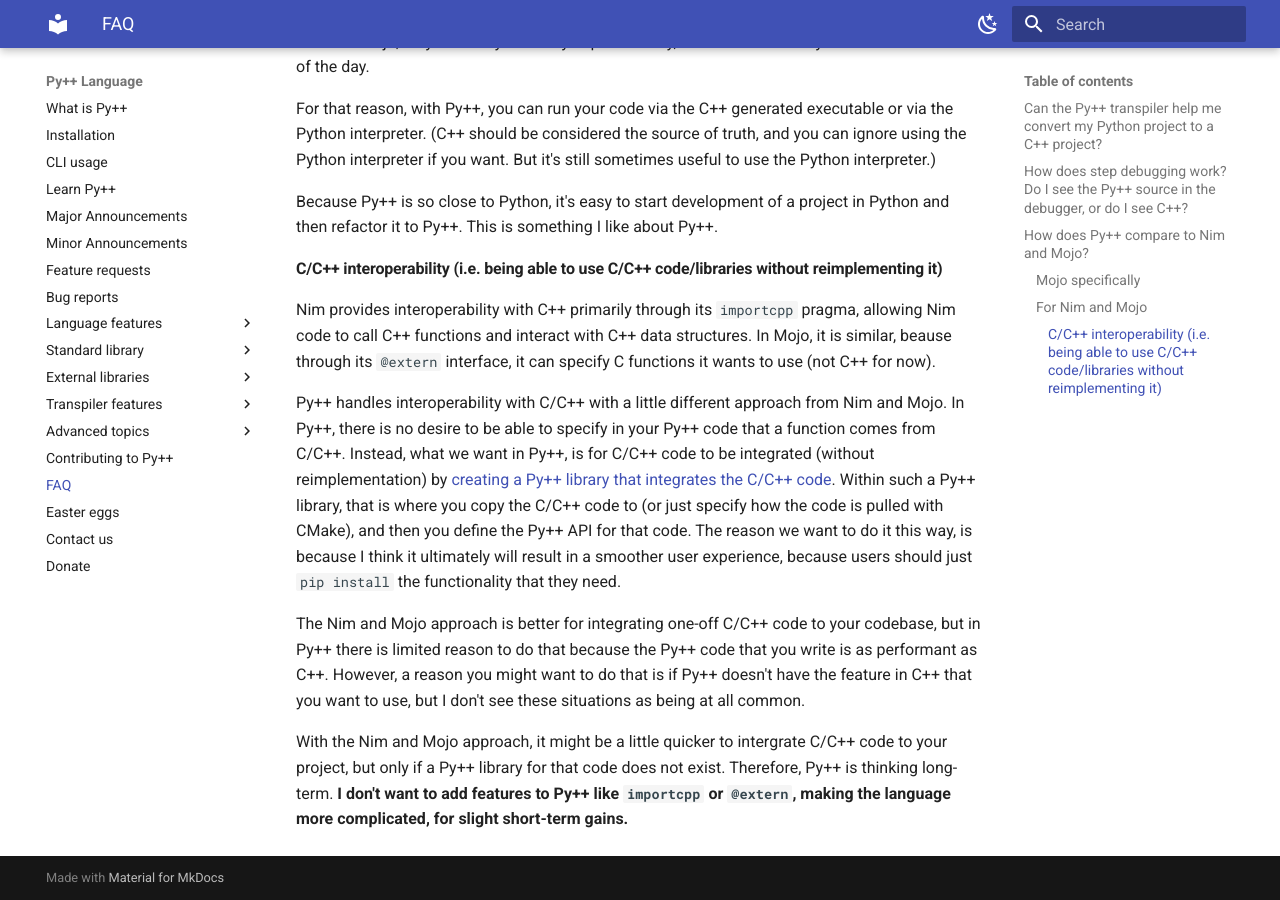
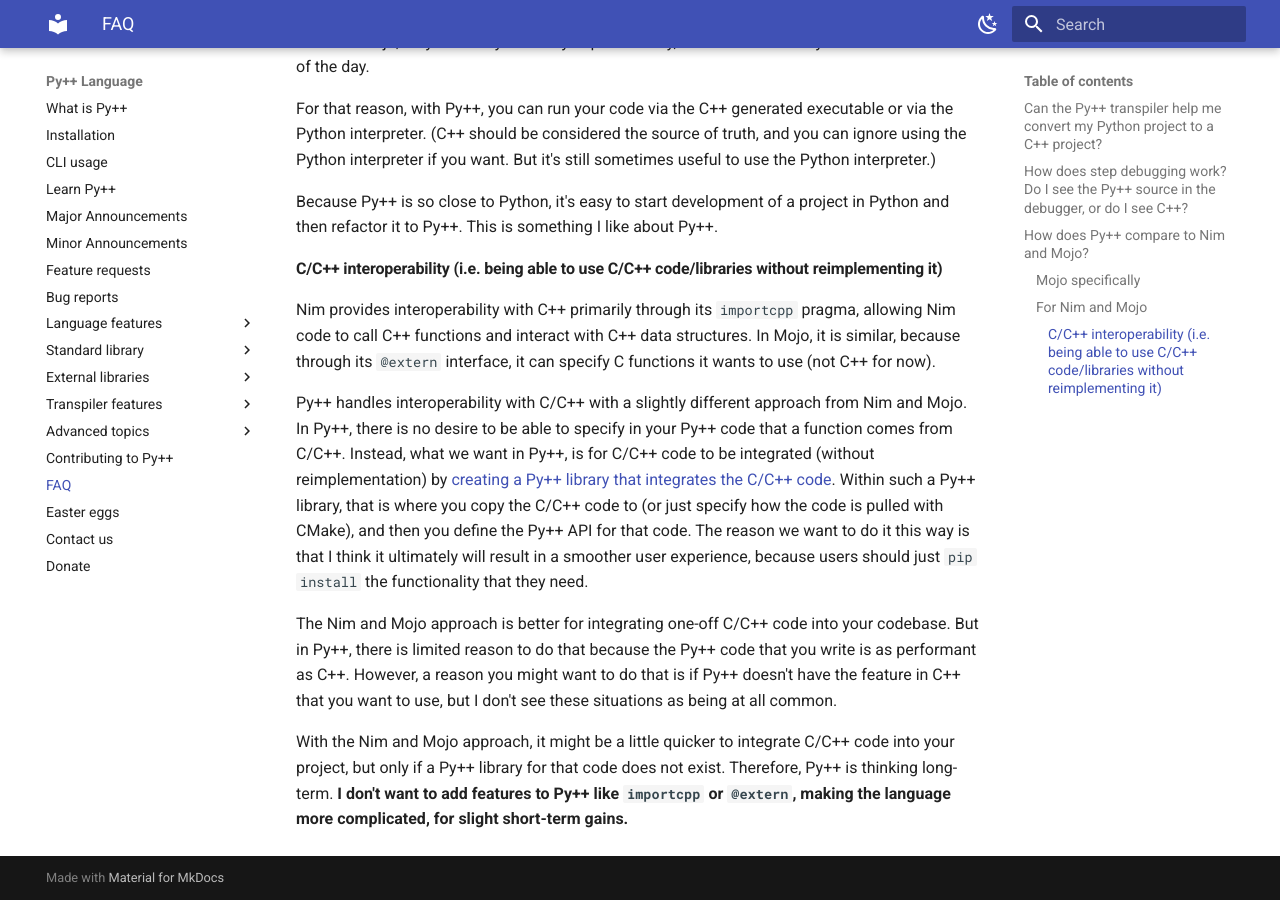
Before and after one commit to curtispuetz/pypp-docs, an MkDocs documentation site: the page built from docs/faq.md, in a window 1280 px wide and 900 px high, scrolled down 1061 px. Built offline with MkDocs 1.6.1 and Material for MkDocs 9.7.7, drawn with Linux system fonts in a browser that asks for light colours; some of the changed text lies outside the part shown.

Commit message:
Fix typos and enhance clarity in FAQ.md
Corrected typos and improved clarity in FAQ section.

```diff
--- a/docs/faq.md
+++ b/docs/faq.md
@@ -28,10 +28,10 @@ Because Py++ is so close to Python, it's easy to start development of a project
 
 #### C/C++ interoperability (i.e. being able to use C/C++ code/libraries without reimplementing it)
 
-Nim provides interoperability with C++ primarily through its `importcpp` pragma, allowing Nim code to call C++ functions and interact with C++ data structures. In Mojo, it is similar, beause through its `@extern` interface, it can specify C functions it wants to use (not C++ for now).
+Nim provides interoperability with C++ primarily through its `importcpp` pragma, allowing Nim code to call C++ functions and interact with C++ data structures. In Mojo, it is similar, because through its `@extern` interface, it can specify C functions it wants to use (not C++ for now).
 
-Py++ handles interoperability with C/C++ with a little different approach from Nim and Mojo. In Py++, there is no desire to be able to specify in your Py++ code that a function comes from C/C++. Instead, what we want in Py++, is for C/C++ code to be integrated (without reimplementation) by [creating a Py++ library that integrates the C/C++ code](external_libraries/introduction.md#creating-a-py-library-that-integrates-with-existing-c-libraries). Within such a Py++ library, that is where you copy the C/C++ code to (or just specify how the code is pulled with CMake), and then you define the Py++ API for that code. The reason we want to do it this way, is because I think it ultimately will result in a smoother user experience, because users should just `pip install` the functionality that they need.
+Py++ handles interoperability with C/C++ with a slightly different approach from Nim and Mojo. In Py++, there is no desire to be able to specify in your Py++ code that a function comes from C/C++. Instead, what we want in Py++, is for C/C++ code to be integrated (without reimplementation) by [creating a Py++ library that integrates the C/C++ code](external_libraries/introduction.md#creating-a-py-library-that-integrates-with-existing-c-libraries). Within such a Py++ library, that is where you copy the C/C++ code to (or just specify how the code is pulled with CMake), and then you define the Py++ API for that code. The reason we want to do it this way is that I think it ultimately will result in a smoother user experience, because users should just `pip install` the functionality that they need.
 
-The Nim and Mojo approach is better for integrating one-off C/C++ code to your codebase, but in Py++ there is limited reason to do that because the Py++ code that you write is as performant as C++. However, a reason you might want to do that is if Py++ doesn't have the feature in C++ that you want to use, but I don't see these situations as being at all common.
+The Nim and Mojo approach is better for integrating one-off C/C++ code into your codebase. But in Py++, there is limited reason to do that because the Py++ code that you write is as performant as C++. However, a reason you might want to do that is if Py++ doesn't have the feature in C++ that you want to use, but I don't see these situations as being at all common.
 
-With the Nim and Mojo approach, it might be a little quicker to intergrate C/C++ code to your project, but only if a Py++ library for that code does not exist. Therefore, Py++ is thinking long-term. **I don't want to add features to Py++ like `importcpp` or `@extern`, making the language more complicated, for slight short-term gains.**
+With the Nim and Mojo approach, it might be a little quicker to integrate C/C++ code into your project, but only if a Py++ library for that code does not exist. Therefore, Py++ is thinking long-term. **I don't want to add features to Py++ like `importcpp` or `@extern`, making the language more complicated, for slight short-term gains.**
```
Also changed, not shown: other parts of docs/faq.md (+3 -3 lines).
